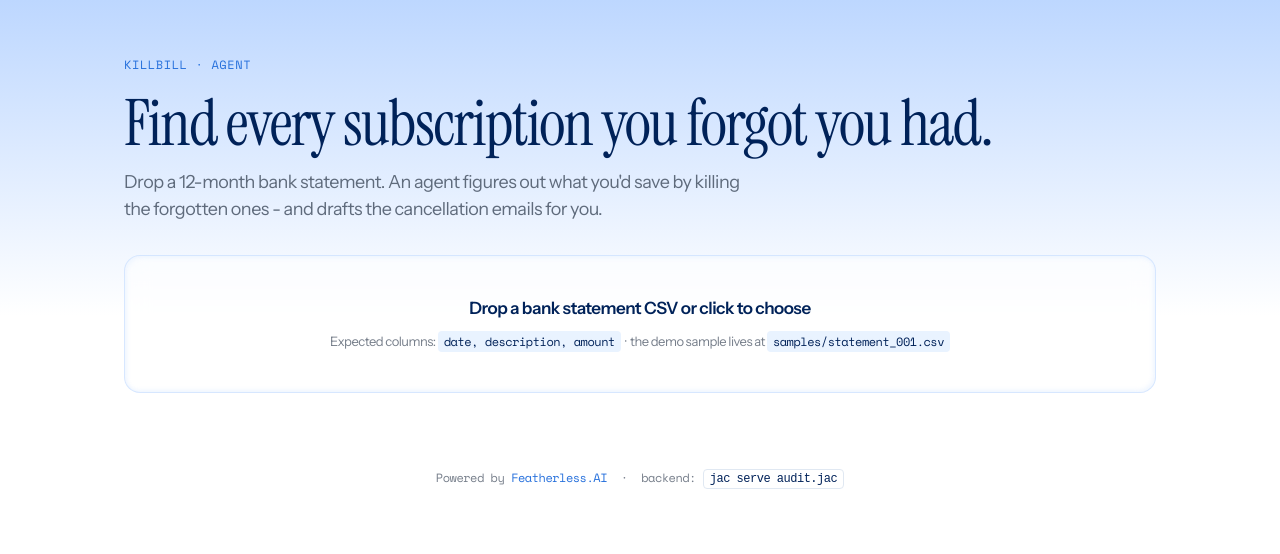
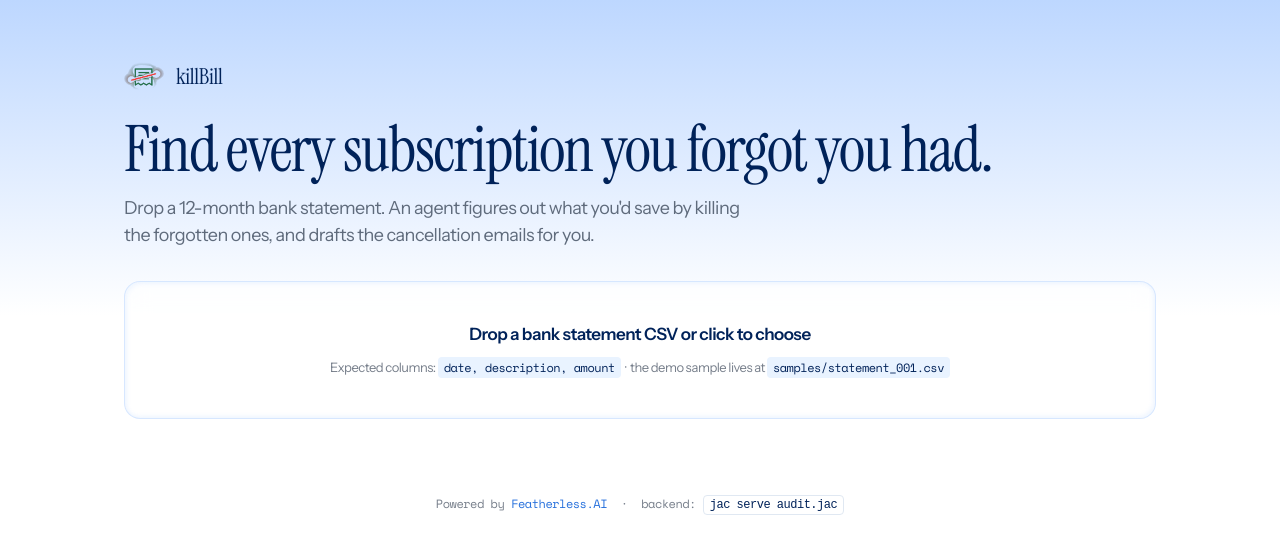
Before and after one commit to fozagtx/killBill, a plain HTML site: page web/index.html in a window 1280 px wide. Drawn offline with nearby package versions, Linux system fonts and the light colour scheme.

Commit message:
add brand logo + favicon to web UI

```diff
--- a/web/index.html
+++ b/web/index.html
@@ -4,6 +4,7 @@
 <meta charset="utf-8" />
 <meta name="viewport" content="width=device-width,initial-scale=1" />
 <title>killBill - find your forgotten subs</title>
+<link rel="icon" type="image/png" href="favicon.png" />
 <link rel="preconnect" href="https://fonts.googleapis.com" />
 <link rel="preconnect" href="https://fonts.gstatic.com" crossorigin />
 <link href="https://fonts.googleapis.com/css2?family=Instrument+Sans:wght@400;500;600;700&family=Instrument+Serif&family=Space+Mono&display=swap" rel="stylesheet" />
@@ -73,6 +74,20 @@
   .wrap { max-width: 1080px; margin: 0 auto; padding: 56px 24px 96px; }
 
   header { margin-bottom: 32px; }
+  .brand-lockup {
+    display: flex; align-items: center; gap: 12px;
+    margin-bottom: 20px;
+  }
+  .brand-mark {
+    width: 40px; height: 40px;
+    object-fit: contain;
+  }
+  .brand-name {
+    font-family: var(--font-serif);
+    font-size: 22px;
+    color: var(--navy);
+    letter-spacing: -0.015em;
+  }
   header .eyebrow {
     font-family: var(--font-mono);
     font-size: 12px;
@@ -341,9 +356,12 @@
 <body>
 <div class="wrap">
   <header>
-    <div class="eyebrow">killBill · agent</div>
+    <div class="brand-lockup">
+      <img src="logo.png" alt="killBill logo" class="brand-mark" />
+      <span class="brand-name">killBill</span>
+    </div>
     <h1>Find every subscription you forgot you had.</h1>
-    <p>Drop a 12-month bank statement. An agent figures out what you'd save by killing the forgotten ones - and drafts the cancellation emails for you.</p>
+    <p>Drop a 12-month bank statement. An agent figures out what you'd save by killing the forgotten ones, and drafts the cancellation emails for you.</p>
   </header>
 
   <label class="drop" id="drop">
```
Also changed, not shown: web/favicon.png (added), web/logo.png (added).
